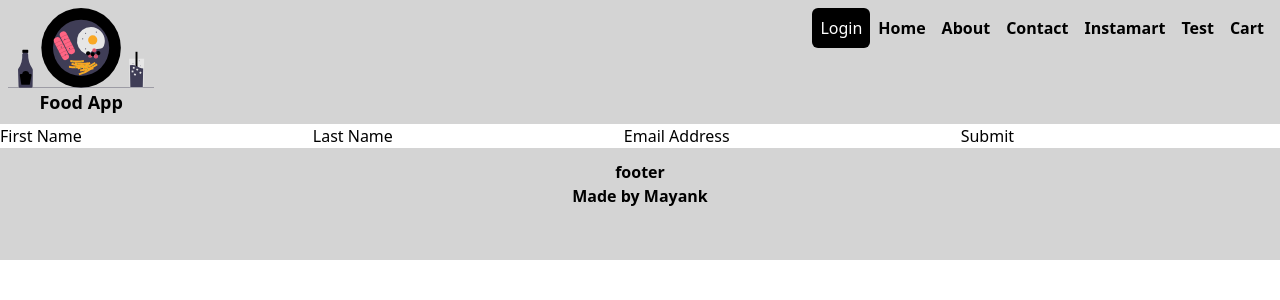
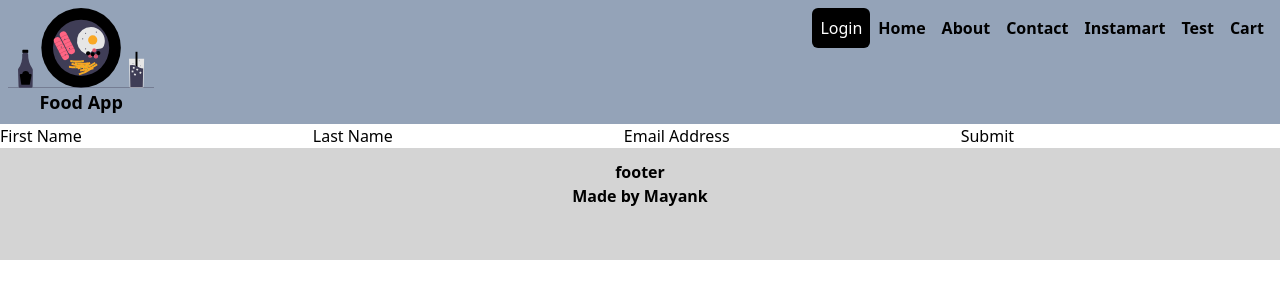
Before and after one commit to MayankMukul/namaste-food-app, a React (Vite) app: page / in a window 1280 px wide. Shown: the top 300 px of the page. Built offline with nearby package versions, Linux system fonts and the light colour scheme.

Commit message:
tailwind update

```diff
--- a/src/components/Container.js
+++ b/src/components/Container.js
@@ -283,7 +283,7 @@ function Container() {
             }}
           ></input>
           <button
-            className="bg-black text-white rounded-md p-1 mx-2"
+            className="bg-black text-white rounded-md p-1 mx-2 hover:bg-slate-600"
             onClick={() => {
               const data = filterRestaurant(a,allrestaurant);
               setrestaurant(data);
--- a/src/components/Navbar.js
+++ b/src/components/Navbar.js
@@ -16,7 +16,7 @@ function Navbar() {
         }
     }
     return (
-      <div className="flex bg-neutral-300 justify-between p-2">
+      <div className="flex bg-neutral-300 md:bg-slate-400 justify-between p-2">
         <div className="title ">
         <img src={logo} className="h-20" alt="logo" />
           <h1 className="text-lg font-bold text-center"> Food App</h1>
```
